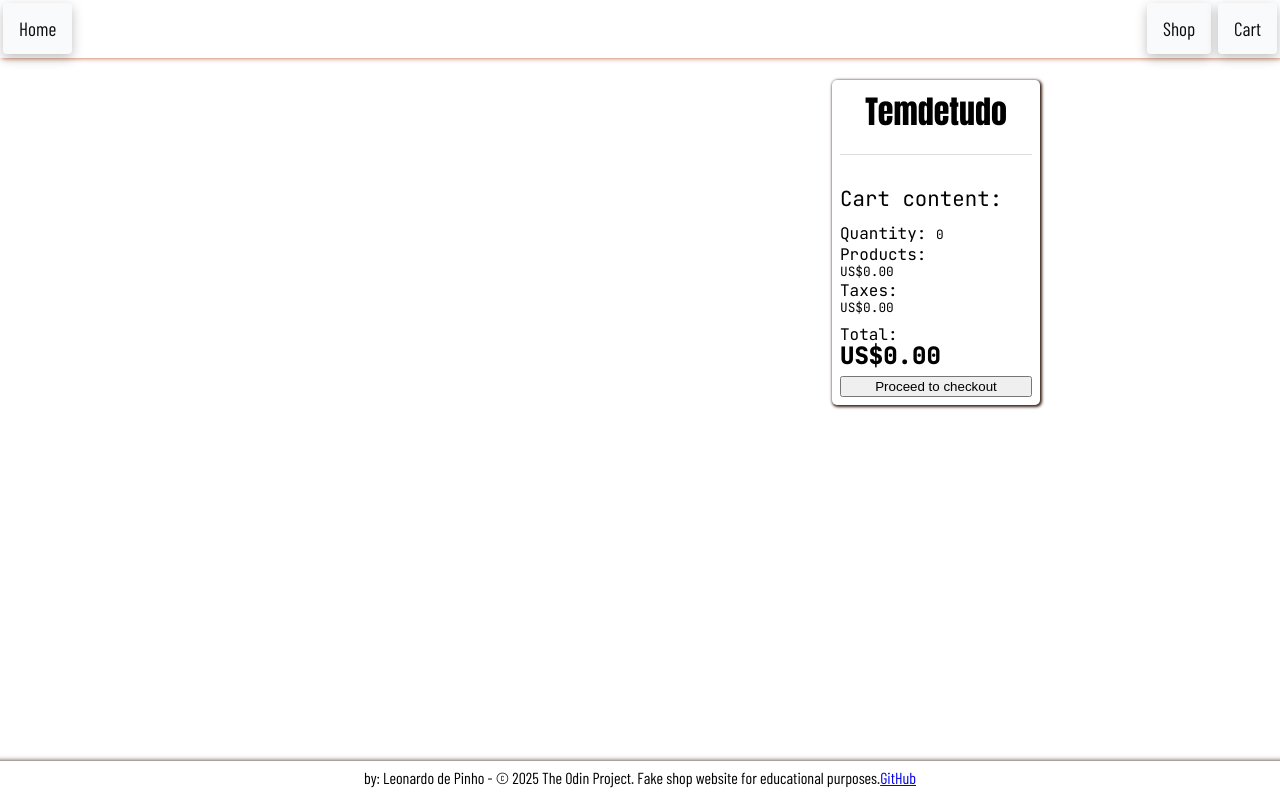
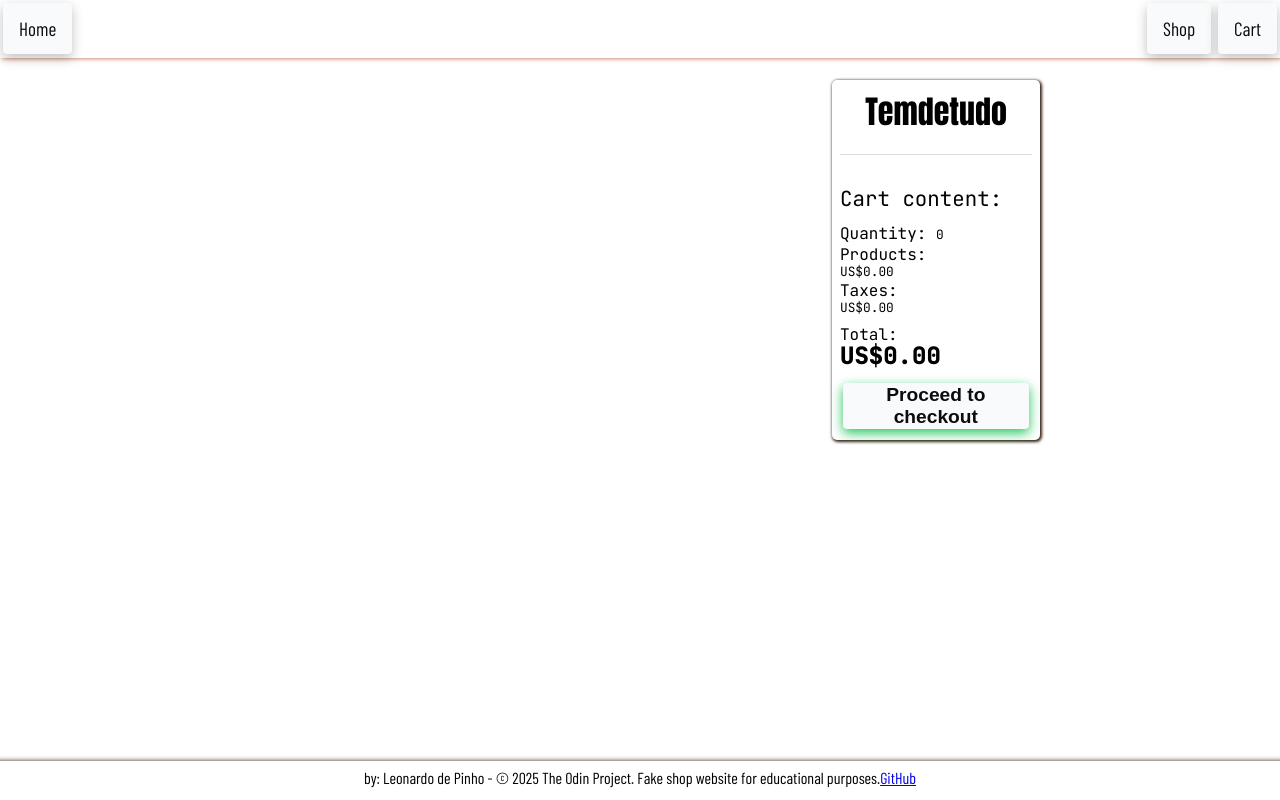
Before and after one commit to Ahab1777/shopping-cart, a React (Vite) app: page /cart in a window 1280 px wide. Built offline with nearby package versions, Linux system fonts and the light colour scheme; a web font is replaced by a local one.

Commit message:
adjusted checkout button style

```diff
--- a/src/pages/Cart/Cart.module.css
+++ b/src/pages/Cart/Cart.module.css
@@ -74,6 +74,33 @@
     font-size: 0.8rem;
 }
 
+.checkoutBtn {
+    background-color: var(--bg-secondary);
+    box-shadow: 0 4px 12px var(--success-color);
+    color: var(--text-primary);
+    border: none;
+    border-radius: 4px;
+    margin: 0.2rem;
+    margin-top: 0.4rem;
+    cursor: pointer;
+    font-size: 1.2rem;
+    font-weight: 600;
+    text-decoration: none;
+    will-change: background-color, transform;
+    transition:
+        background-color 0.4s ease-in-out,
+        scale 0.4s ease-in-out;
+    }
+
+    .checkoutBtn:hover {
+        background-color: var(--bg-primary);
+        scale: 0.9;
+}
+
+.checkoutBtn:active{
+    scale: 0.8;
+}
+
 .totalContainer > .totalSpan {
     font-weight: 800;
     font-size: 1.5rem;
@@ -112,4 +139,8 @@
         overflow: hidden;
         text-overflow: ellipsis;
     }
+
+    .checkoutBtn {
+        padding: 0.5rem 0.9rem;
+    }
 }
--- a/src/pages/Cart/Cart.tsx
+++ b/src/pages/Cart/Cart.tsx
@@ -67,6 +67,7 @@ const Cart = () => {
                     </div>
                 </div>
                 <button
+                    className={styles.checkoutBtn}
                     onClick={() => setIsToastOpen(true)}
                     aria-label="Proceed to checkout"
                 >Proceed to checkout</button>
```
